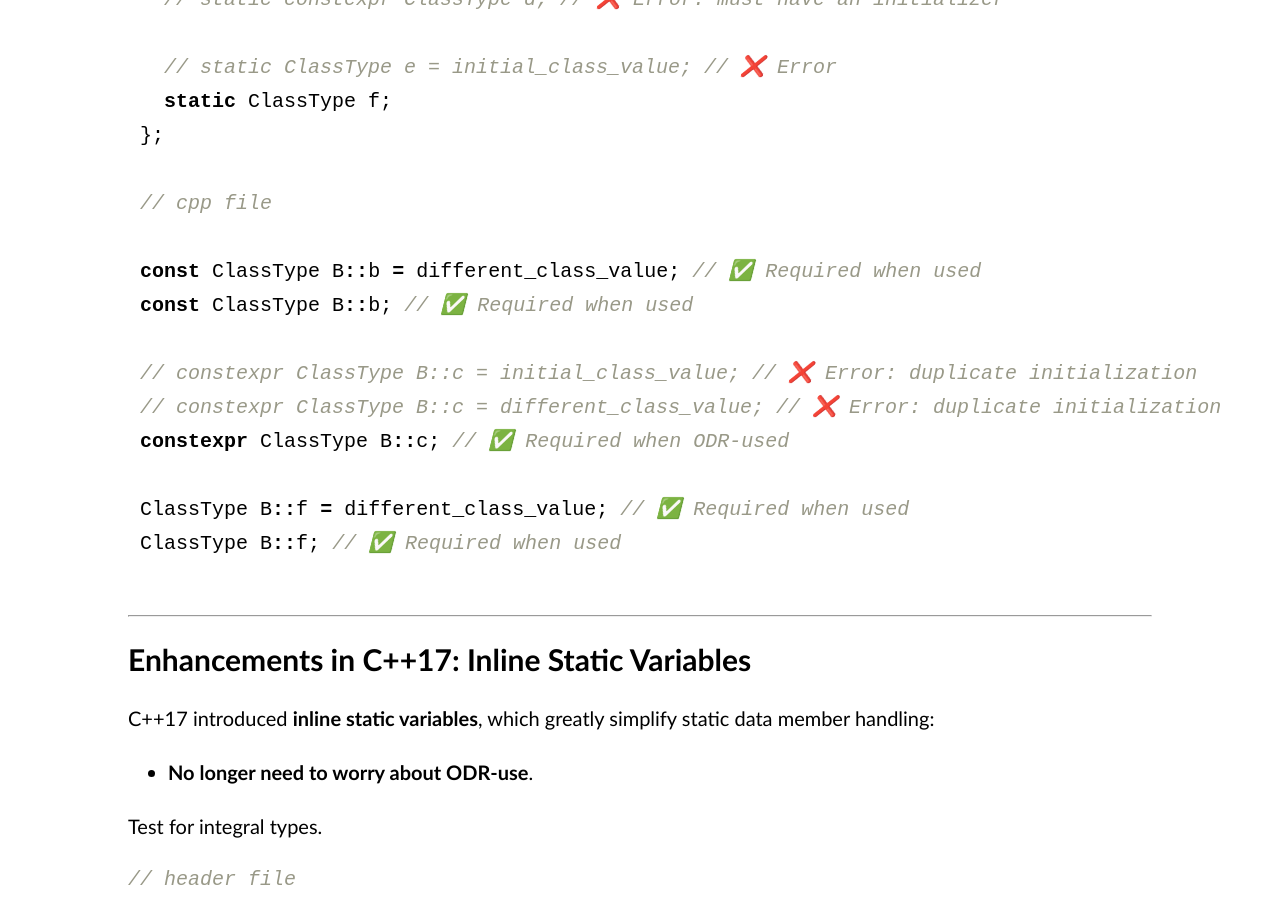
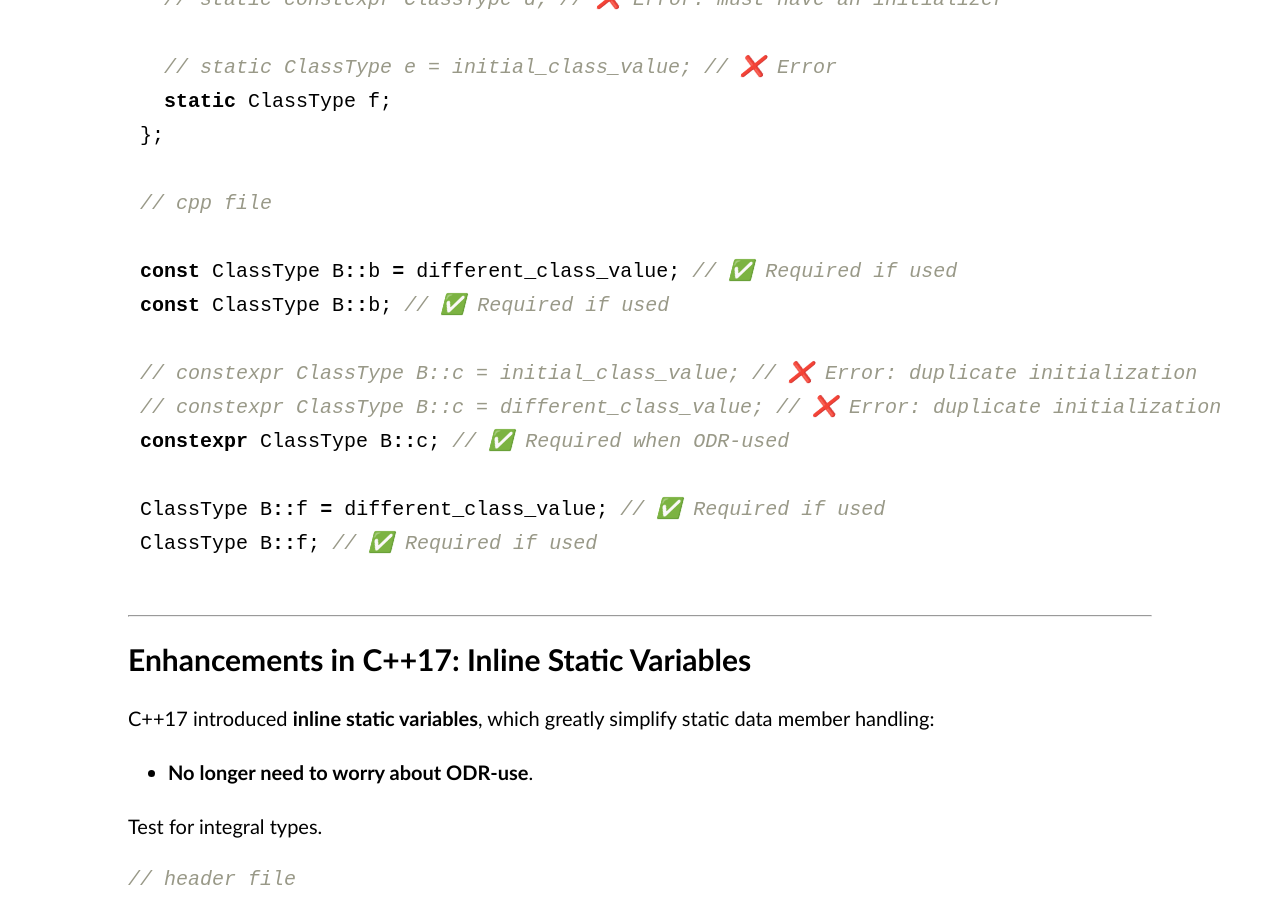
Before and after one commit to baihacker/main, a Jekyll site: the page built from docs/_posts/2025-02-09-A_survey_on_c++_class_static_data_members.md, in a window 1280 px wide and 900 px high, scrolled down 3611 px. Built offline with Jekyll 4.4.1, drawn with Linux system fonts in a browser that asks for light colours; comment, search, counter and statistics services are not loaded.

Commit message:
Refine docs.

````diff
--- a/docs/_posts/2025-02-09-A_survey_on_c++_class_static_data_members.md
+++ b/docs/_posts/2025-02-09-A_survey_on_c++_class_static_data_members.md
@@ -135,15 +135,15 @@ class Value {
 
  // cpp file
 
- const ClassType B::b = different_class_value; // ✅ Required when used
- const ClassType B::b; // ✅ Required when used
+ const ClassType B::b = different_class_value; // ✅ Required if used
+ const ClassType B::b; // ✅ Required if used
 
  // constexpr ClassType B::c = initial_class_value; // ❌ Error: duplicate initialization
  // constexpr ClassType B::c = different_class_value; // ❌ Error: duplicate initialization
  constexpr ClassType B::c; // ✅ Required when ODR-used
 
- ClassType B::f = different_class_value; // ✅ Required when used
- ClassType B::f; // ✅ Required when used
+ ClassType B::f = different_class_value; // ✅ Required if used
+ ClassType B::f; // ✅ Required if used
 
 ```
 
````
